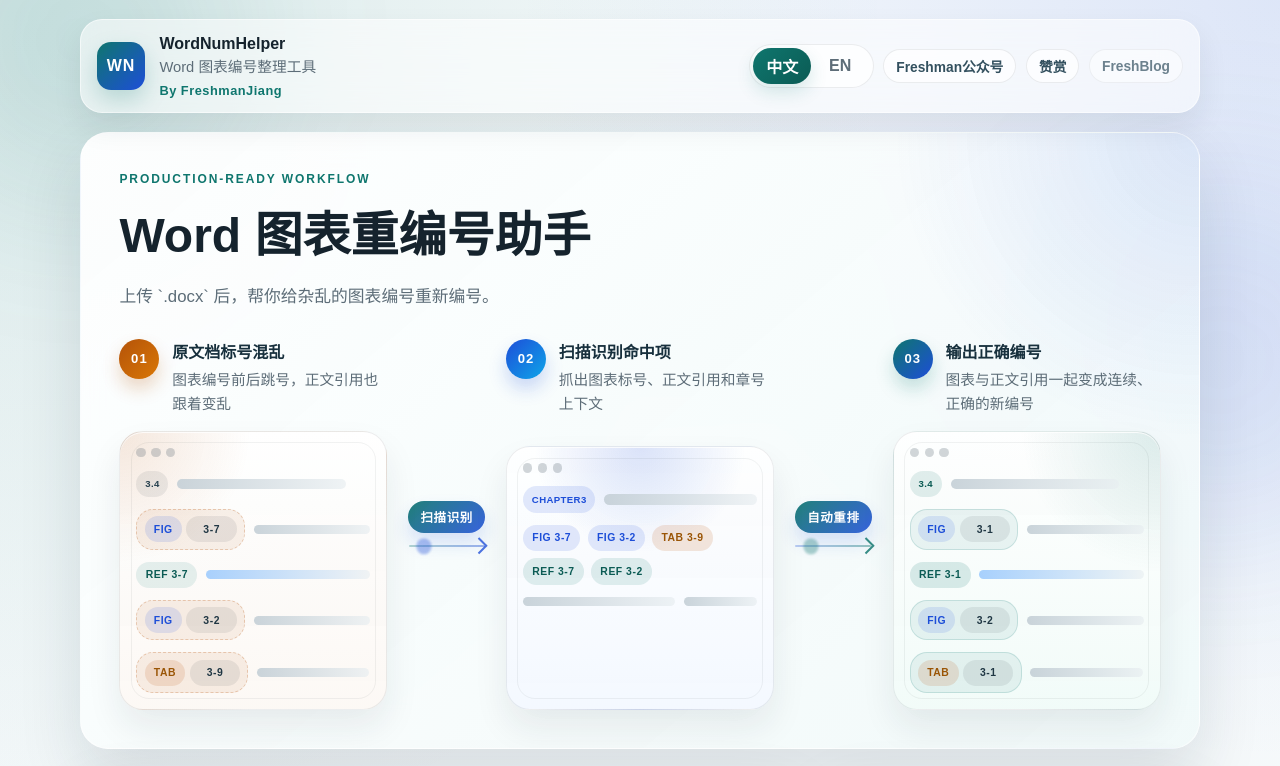
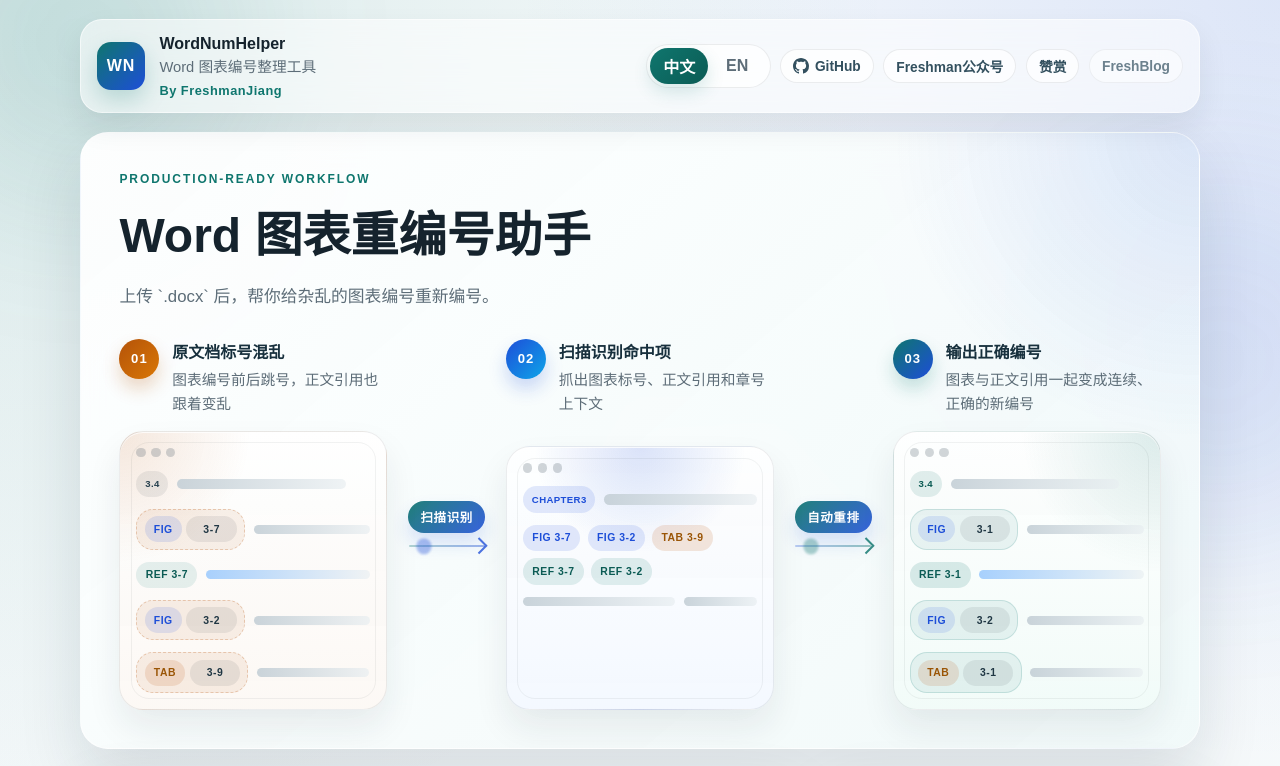
Before and after one commit to FreshmanJ/WordNumHelper, a plain HTML site: page index.html in a window 1280 px wide. Shown: the top 766 px of the page. Drawn offline with nearby package versions, Linux system fonts and the light colour scheme.

Commit message:
增加github链接

```diff
--- a/index.html
+++ b/index.html
@@ -31,6 +31,12 @@
           <button id="langEnButton" class="lang-toggle__button" type="button">EN</button>
         </div>
         <div class="friend-links" aria-label="作者友情链接">
+          <a href="https://github.com/FreshmanJ/WordNumHelper" target="_blank" rel="noopener noreferrer" class="chip chip--soft friend-link__trigger github-link" aria-label="GitHub Repository">
+            <svg height="16" viewBox="0 0 16 16" width="16">
+              <path d="M8 0C3.58 0 0 3.58 0 8c0 3.54 2.29 6.53 5.47 7.59.4.07.55-.17.55-.38 0-.19-.01-.82-.01-1.49-2.01.37-2.53-.49-2.69-.94-.09-.23-.48-.94-.82-1.13-.28-.15-.68-.52-.01-.53.63-.01 1.08.58 1.23.82.72 1.21 1.87.87 2.33.66.07-.52.28-.87.51-1.07-1.78-.2-3.64-.89-3.64-3.95 0-.87.31-1.59.82-2.15-.08-.2-.36-1.02.08-2.12 0 0 .67-.21 2.2.82.64-.18 1.32-.27 2-.27.68 0 1.36.09 2 .27 1.53-1.04 2.2-.82 2.2-.82.44 1.1.16 1.92.08 2.12.51.56.82 1.27.82 2.15 0 3.07-1.87 3.75-3.65 3.95.29.25.54.73.54 1.48 0 1.07-.01 1.93-.01 2.2 0 .21.15.46.55.38A8.013 8.013 0 0016 8c0-4.42-3.58-8-8-8z"></path>
+            </svg>
+            <span>GitHub</span>
+          </a>
           <div class="friend-link friend-link--qr">
             <button class="chip chip--soft friend-link__trigger" type="button">
               Freshman公众号
--- a/styles.css
+++ b/styles.css
@@ -173,11 +173,42 @@ code {
   cursor: pointer;
   appearance: none;
   text-decoration: none;
+  transition:
+    background-color 180ms ease,
+    border-color 180ms ease,
+    color 180ms ease,
+    transform 180ms ease,
+    box-shadow 180ms ease;
 }
 
 .friend-link__trigger--placeholder {
   cursor: default;
   opacity: 0.7;
+}
+
+.friend-link__trigger:hover:not(.friend-link__trigger--placeholder) {
+  background: var(--bg-strong);
+  color: var(--accent);
+  border-color: rgba(15, 118, 110, 0.25);
+  transform: translateY(-1px);
+  box-shadow: 0 4px 10px rgba(15, 118, 110, 0.08);
+}
+
+.github-link {
+  display: inline-flex;
+  align-items: center;
+  gap: 0.35rem;
+}
+
+.github-link svg {
+  fill: currentColor;
+  display: inline-block;
+  vertical-align: middle;
+  transition: transform 220ms ease;
+}
+
+.github-link:hover svg {
+  transform: rotate(8deg) scale(1.08);
 }
 
 .friend-link__popover {
```
